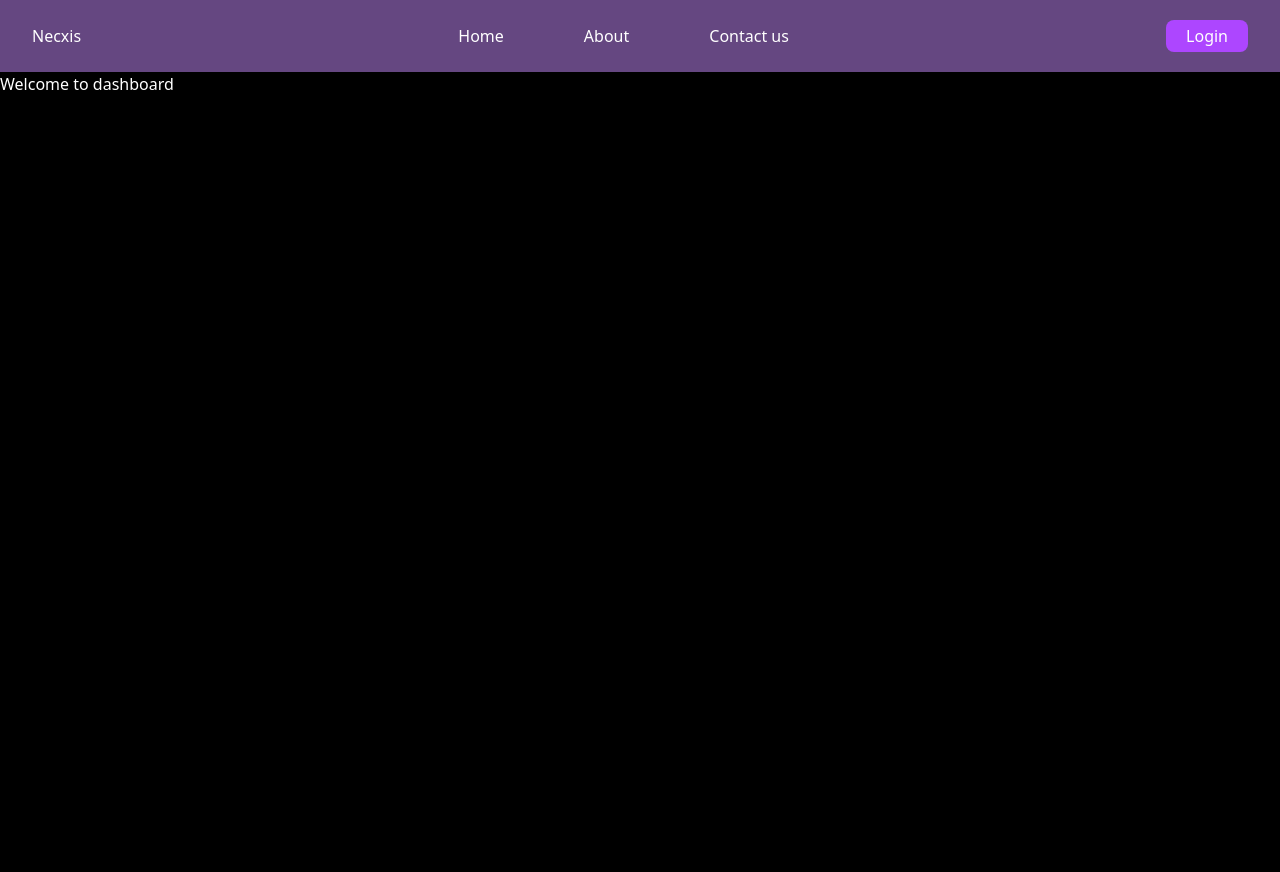
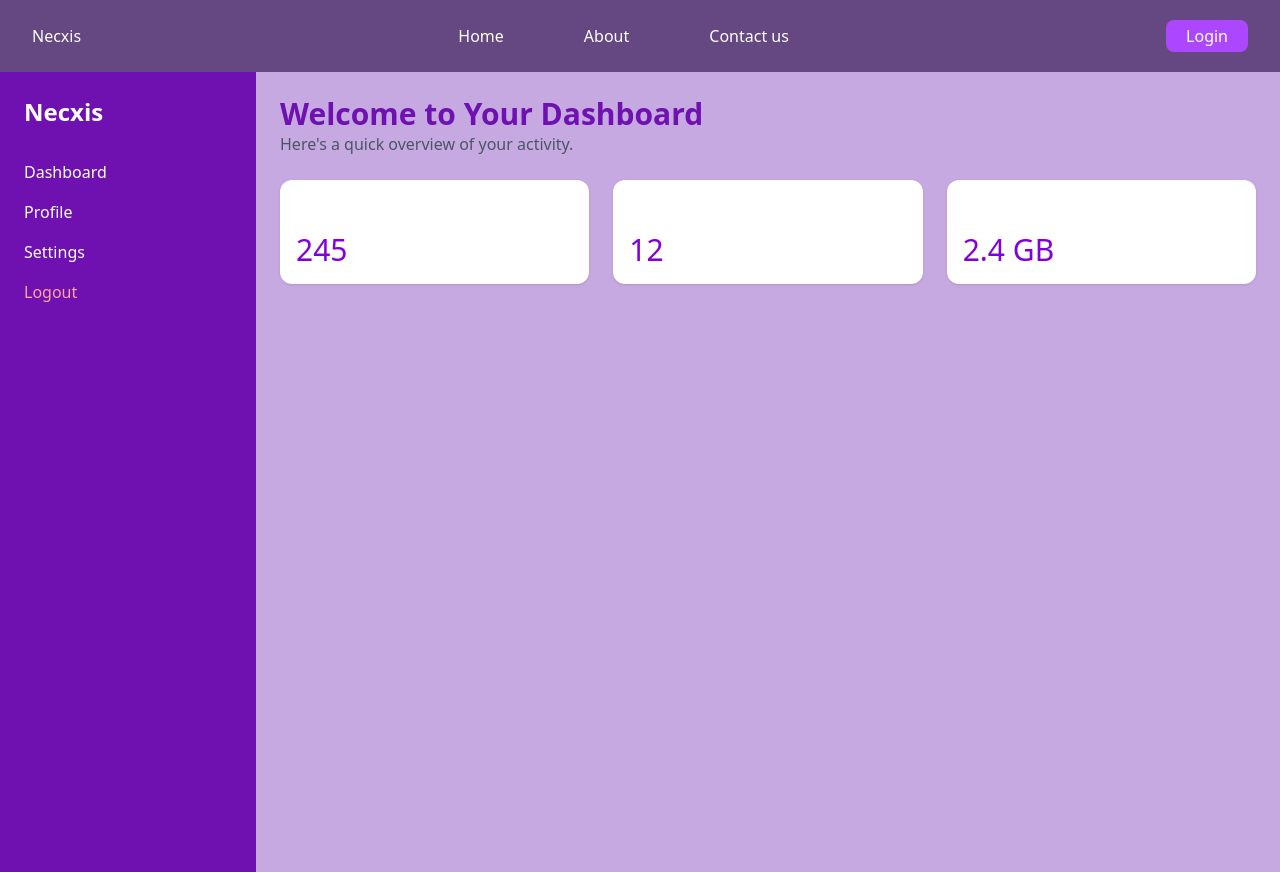
Before and after one commit to Gaurav-meena95/Authentication, a Next.js app in the folder authentication_firebas/: page /componets/dashboard in a window 1280 px wide. Before the commit the page ends 800 px from the top, so only its background shows below. Built offline with nearby package versions, Linux system fonts and the light colour scheme; no server answers.

Commit message:
its done

```diff
--- a/authentication_firebas/src/app/componets/dashboard/page.js
+++ b/authentication_firebas/src/app/componets/dashboard/page.js
@@ -1,11 +1,56 @@
+'use client'
 import React from 'react'
 import Navbar from '../navar/page'
+import { useAuth } from '../../../../library/context'
+import { useRouter } from 'next/navigation'
 
 const Dashbord = () => {
+  const {handelLogout}= useAuth();
+  const router = useRouter();
+
+  function handelbutn(){
+    handelLogout()
+    router.push('/componets/login')
+  }
   return (
     <div>
       <Navbar/>
-      <h1>Welcome to dashboard</h1>
+       <div className="flex h-screen bg-[#c7a9e1]">
+
+      <div className="w-64 bg-purple-800 text-white flex flex-col p-6">
+        <div className="text-2xl font-bold mb-8">Necxis</div>
+        <div className="flex flex-col gap-4">
+          <a className="hover:underline cursor-pointer">Dashboard</a>
+          <a className="hover:underline cursor-pointer">Profile</a>
+          <a className="hover:underline cursor-pointer">Settings</a>
+          <a  onClick={handelbutn} className="hover:underline text-red-300 cursor-pointer">Logout</a>
+        </div>
+      </div>
+
+      <div className="flex-1 p-6 overflow-auto">
+        <div className="mb-6">
+          <div className="text-3xl font-semibold text-purple-800">Welcome to Your Dashboard</div>
+          <div className="text-gray-600">Here's a quick overview of your activity.</div>
+        </div>
+
+        <div className="grid grid-cols-1 md:grid-cols-2 lg:grid-cols-3 gap-6">
+          <div className="bg-white rounded-xl shadow p-4">
+            <div className="text-xl font-bold">Total Photos</div>
+            <div className="text-3xl text-purple-700 mt-2">245</div>
+          </div>
+
+          <div className="bg-white rounded-xl shadow p-4">
+            <div className="text-xl font-bold">Shared Albums</div>
+            <div className="text-3xl text-purple-700 mt-2">12</div>
+          </div>
+
+          <div className="bg-white rounded-xl shadow p-4">
+            <div className="text-xl font-bold">Storage Used</div>
+            <div className="text-3xl text-purple-700 mt-2">2.4 GB</div>
+          </div>
+        </div>
+      </div>
+    </div>
     </div>
   )
 }
--- a/authentication_firebas/src/app/componets/login/compo/singButton.js
+++ b/authentication_firebas/src/app/componets/login/compo/singButton.js
@@ -29,7 +29,7 @@ const SingButton = () => {
       <button
         onClick={handelGoogleSingUp}
         disabled={isloading}
-        className="w-full flex items-center justify-center border py-2 rounded-lg bg-[#9f76b24b] hover:bg-gray-100 hover:text-gray-800 disabled:opacity-50"
+        className="w-full flex items-center justify-center text-black  border py-2 rounded-lg bg-[#f2eef4] hover:bg-gray-300 transition hover:text-gray-950 disabled:opacity-50"
       >
         <img
           src="https://i.imghippo.com/files/wbei7195DUA.png"
--- a/authentication_firebas/src/app/componets/login/page.js
+++ b/authentication_firebas/src/app/componets/login/page.js
@@ -7,7 +7,7 @@ const Login = () => {
     <>
       <Navbar />
           <div className="min-h-screen flex items-center justify-center bg-[#a78cb3fe]">
-      <div className="bg-[#dec1dff0] p-8 rounded-lg shadow-md w-full max-w-md">
+      <div className="bg-[#c1abc2f0] p-8 rounded-lg shadow-md w-full max-w-md">
         <h2 className="text-3xl font-bold mb-6 text-center">Login to Necxis</h2>
 
         <form  className="space-y-4">
--- /dev/null
+++ b/authentication_firebas/src/app/componets/logout/page.js
@@ -0,0 +1,27 @@
+import Link from "next/link";
+import React, { use } from "react";
+import { useAuth } from "../../../../library/context";
+
+const Logout = () => {
+  const { user, handelLogout } = useAuth();
+  return (
+    <div>
+      {!user && (
+        <Link href={"/componets/login"}>
+          <button className="bg-purple-500 p-1 px-5 rounded-lg border-none hover:bg-purple-700 transition hover:cursor-pointer ">
+            Login
+          </button>
+        </Link>
+      )}
+      {user && (
+        <Link href={"/componets/login"}>
+          <button onClick={handelLogout} className="bg-purple-500 p-1 px-5 rounded-lg border-none hover:bg-purple-700 transition hover:cursor-pointer ">
+            Logout
+          </button>
+        </Link>
+      )}
+    </div>
+  );
+};
+
+export default Logout;
--- a/authentication_firebas/src/app/componets/navar/page.js
+++ b/authentication_firebas/src/app/componets/navar/page.js
@@ -1,6 +1,7 @@
 "use client";
 import Link from "next/link";
 import React from "react";
+import Logout from "../logout/page";
 
 const Navbar = ({ login }) => {
   return (
@@ -18,11 +19,7 @@ const Navbar = ({ login }) => {
         </a>
       </div>
       <div className="">
-        <Link href={"/componets/login"}>
-          <button className="bg-purple-500 p-1 px-5 rounded-lg border-none hover:bg-purple-700 transition hover:cursor-pointer ">
-            Login
-          </button>
-        </Link>
+        <Logout/>
       </div>
     </nav>
   );
```
